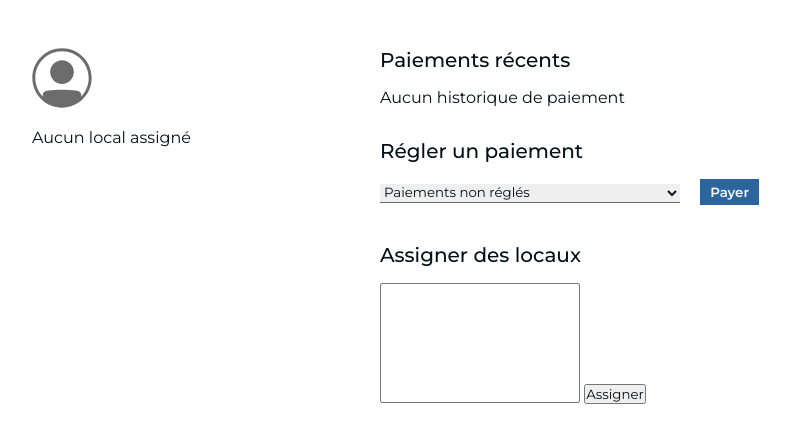
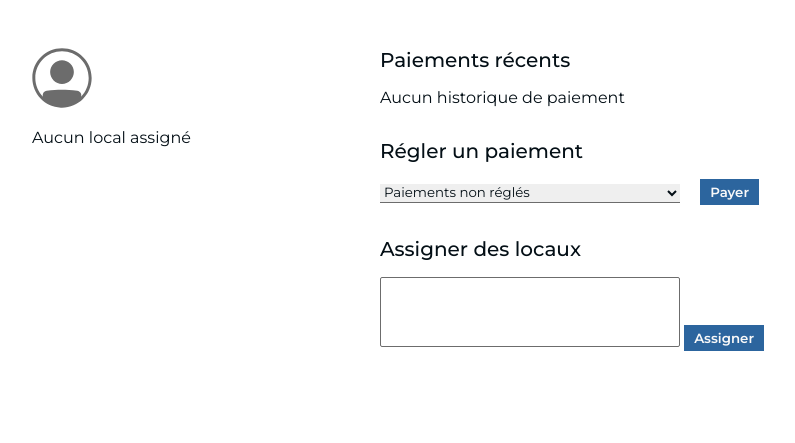
Before and after one commit to diabycode/ALocation, a Django app: template core/renter/templates/renter/renter-details.html in a window 1280 px wide. Shown: the part 71-514 px from the top of the page, without its empty margins (78-873 px from the left). Run offline with Django 4.2, Linux system fonts and the light colour scheme; the template is opened without the code that fills it, so the values that code supplies are empty.

Commit message:
Edit on renter app :   - renter-details-style.css renamed to details-style.css

```diff
--- a/core/renter/static/css/renter/renter-details-style.css
+++ b/core/renter/static/css/renter/details-style.css
@@ -23,6 +23,9 @@
 
 
 /* payment form */
+.process-payment {
+    margin-bottom: 2rem;
+}
 .process-payment form select:focus {
     border-bottom-color: var(--accentBlue);
     color: var(--accentBlue);
@@ -36,11 +39,11 @@
     cursor: pointer;
     margin-right: 1rem;
 }
-.process-payment form input[type=submit]:hover {
+form input[type=submit]:hover {
     background-color: var(--white);
     color: var(--blackDark);
 }
-.process-payment form input[type=submit] {
+form input[type=submit] {
     background-color: var(--accentBlue);
     color: var(--white);
     font-weight: 600;
@@ -59,16 +62,16 @@
     width: 60px;
     height: 60px;
 }
-.renter-details h3 {
+.details h3 {
     font-size: var(--extraTitle);
     font-weight: 600;
     white-space: nowrap;
 }
-.renter-details div > span {
+.details span {
     font-size: var(--subtitle);
     font-weight: 500;
 }
-.renter-details div {
+.details div {
     margin-bottom: 1rem;
 }
 
@@ -115,3 +118,11 @@ td span.unpaid {
     background-color: var(--lightGray);
     text-align: left;
 }
+form select {
+    height: auto;
+    width: 50%;
+    max-width: 300px;
+    outline: none;
+    border: 1px solid var(--gray);
+    display: inline-block;
+}
--- a/core/renter/static/css/renter/list-style.css
+++ b/core/renter/static/css/renter/list-style.css
@@ -72,6 +72,9 @@ table {
 .list-table th {
     padding: 10px 10px;
     white-space: nowrap;
+}
+.list-table tbody tr:hover {
+    background-color: var(--tooLightGray);
 }
 .list-table tbody tr td {
     border-bottom: 1px solid var(--lightGray);
--- a/core/renter/templates/renter/renter-details.html
+++ b/core/renter/templates/renter/renter-details.html
@@ -5,7 +5,7 @@
     <title>ALocation : {{ renter.fullname }}</title>
 
     <!-- styles -->
-    <link rel="stylesheet" href="{% static 'css/renter/renter-details-style.css' %}">
+    <link rel="stylesheet" href="{% static 'css/renter/details-style.css' %}">
 
 {% endblock %}
 
@@ -20,7 +20,7 @@
                     <path fill-rule="evenodd" clip-rule="evenodd" d="M41.266 85.466C18.5986 84.5565 0.5 65.8905 0.5 43C0.5 19.5273 19.5273 0.5 43 0.5C66.4727 0.5 85.5 19.5273 85.5 43C85.5 66.4728 66.4727 85.5 43 85.5C42.8059 85.5013 42.6118 85.5013 42.4178 85.5C42.0331 85.5 41.6485 85.4873 41.266 85.466ZM15.7278 69.8175C15.41 68.905 15.3018 67.9326 15.4113 66.9725C15.5208 66.0125 15.8451 65.0894 16.3601 64.2718C16.8751 63.4542 17.5677 62.7632 18.3864 62.2499C19.2051 61.7366 20.1288 61.4143 21.0891 61.3069C37.6556 59.473 48.4464 59.6388 64.9321 61.3451C65.8937 61.4453 66.8197 61.7635 67.6397 62.2756C68.4597 62.7878 69.152 63.4803 69.664 64.3004C70.1759 65.1205 70.4939 66.0466 70.5938 67.0082C70.6937 67.9698 70.5728 68.9416 70.2404 69.8494C77.3059 62.7007 81.2627 53.0511 81.25 43C81.25 21.8754 64.1246 4.75 43 4.75C21.8754 4.75 4.75 21.8754 4.75 43C4.75 53.4465 8.93838 62.9155 15.7278 69.8175Z" fill="#6C6C6C"/>
                 </svg>
             </div>
-            <div class="renter-details">
+            <div class="details">
                 <h3>{{ renter.fullname }}</h3>
                 <div>
                     {% if renter_locals %}
@@ -41,9 +41,7 @@
         <div>
             <div class="payments-table">
                 <h4>Paiements récents</h4>
-                <!-- <br><br> -->
                 {% if renter_payments %}
-
                     <table>
                         <thead>
                             <tr>
@@ -74,7 +72,6 @@
                             {% endfor  %}
                         </tbody>
                     </table>
-
                 {% else %}
                     <p>Aucun historique de paiement</p>
                 {% endif %}
@@ -94,12 +91,11 @@
                     <input type="submit" value="Payer">
                 </form>
             </div>
-            <br><br>
             <div class="assign-local">
                 <h4>Assigner des locaux</h4>
                 <form action="{% url 'local:assign-local-to-renter' %}" method="POST">
                     {% csrf_token %}
-                    <select style="width: 200px; height: 120px;" name="locals_selected" id="locals-select" multiple>
+                    <select name="locals_selected" id="locals-select" multiple>
                         <!-- <option selected value="#">Paiements non réglés</option> -->
                         {% for local in locals_list %}
                             <option value="{{ local.pk }}">{{ local.tag_name }}__ {{ local.rent_price }}f</option>
```
